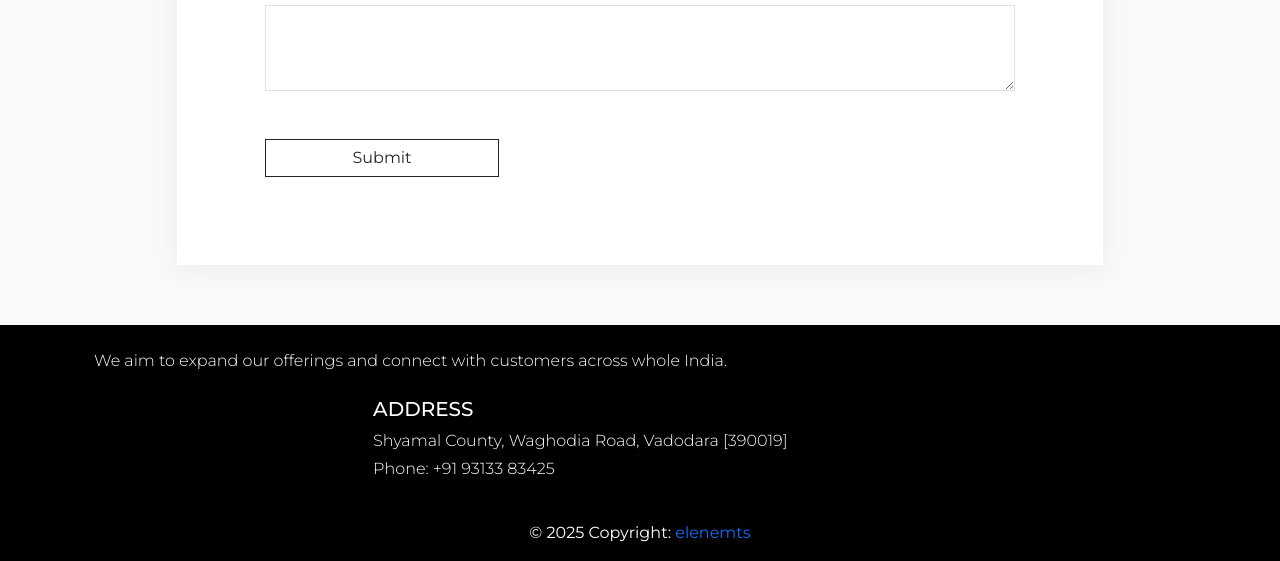
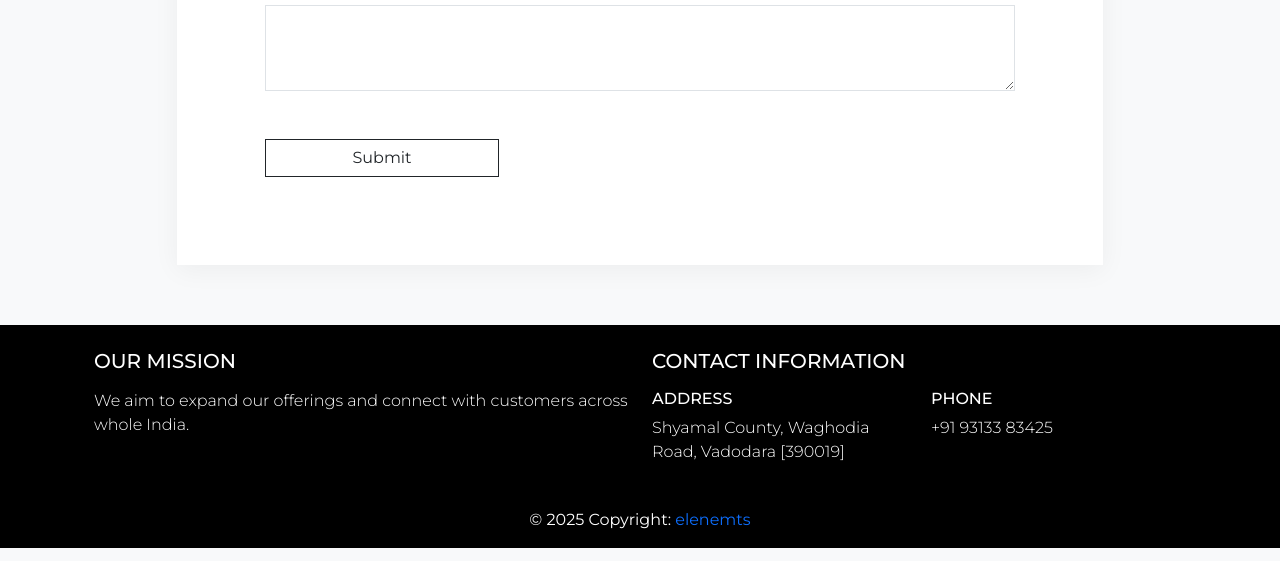
Before and after one commit to perthho/photobooth, a plain HTML site: page contact.html in a window 1280 px wide. Shown: the part 759-1320 px from the top of the page. Drawn offline with nearby package versions, Linux system fonts and the light colour scheme; files whose address does not match are found by name.

Commit message:
footer fixed

```diff
--- a/contact.html
+++ b/contact.html
@@ -167,27 +167,31 @@
 <!-- Footer -->
 <footer class="text-start text-white bg-black">
         <div class="container p-4">
-          <!-- Social Media Section -->
-          <!-- <section class="mb-4">
-            <a class="btn btn-outline-light btn-floating m-1" href="#"><i class="icon-linkedin"></i></a>
-            <a class="btn btn-outline-light btn-floating m-1" href="#"><i class="icon-twitter"></i></a>
-            <a class="btn btn-outline-light btn-floating m-1" href="#"><i class="icon-facebook"></i></a>
-            <a class="btn btn-outline-light btn-floating m-1" href="#"><i class="icon-instagram"></i></a>
-          </section> -->
+          <div class="row">
             <!-- Mission Statement -->
-          <section class="mb-4">
-            <p>We aim to expand our offerings and connect with customers across whole India.</p>
+            <div class="col-lg-6 col-md-12 mb-4 mb-lg-0">
+              <section>
+                <h5 class="text-uppercase mb-3">Our Mission</h5>
+                <p class="mb-0">We aim to expand our offerings and connect with customers across whole India.</p>
               </section>
+            </div>
             <!-- Contact Info -->
+            <div class="col-lg-6 col-md-12">
               <section>
-            <div class="row justify-content-center">
+                <h5 class="text-uppercase mb-3">Contact Information</h5>
+                <div class="row">
                   <div class="col-md-6">
-                <h5 class="text-uppercase">Address</h5>
+                    <h6 class="text-uppercase mb-2">Address</h6>
                     <p class="mb-1">Shyamal County, Waghodia Road, Vadodara [390019]</p>
-                <p class="mb-0">Phone: +91 93133 83425</p>
+                  </div>
+                  <div class="col-md-6">
+                    <h6 class="text-uppercase mb-2">Phone</h6>
+                    <p class="mb-0">+91 93133 83425</p>
                   </div>
                 </div>
               </section>
+            </div>
+          </div>
         </div>
         <!-- Copyright -->
         <div class="text-center p-3" style="background-color: rgb(0, 0, 0);">
```
Also changed, not shown: gallery.html (+16 -12 lines), index.html (+16 -12 lines), plans.html (+16 -12 lines). Lines whose indentation alone changed are shown as unchanged.
